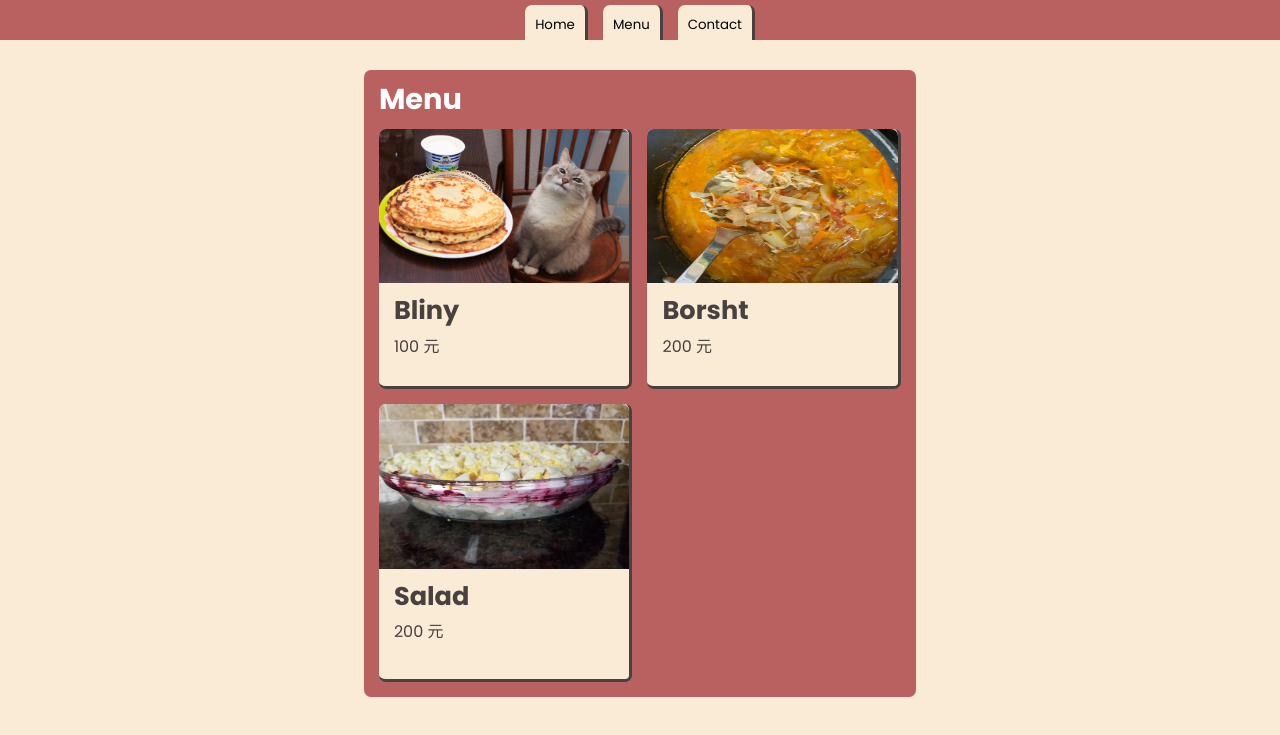
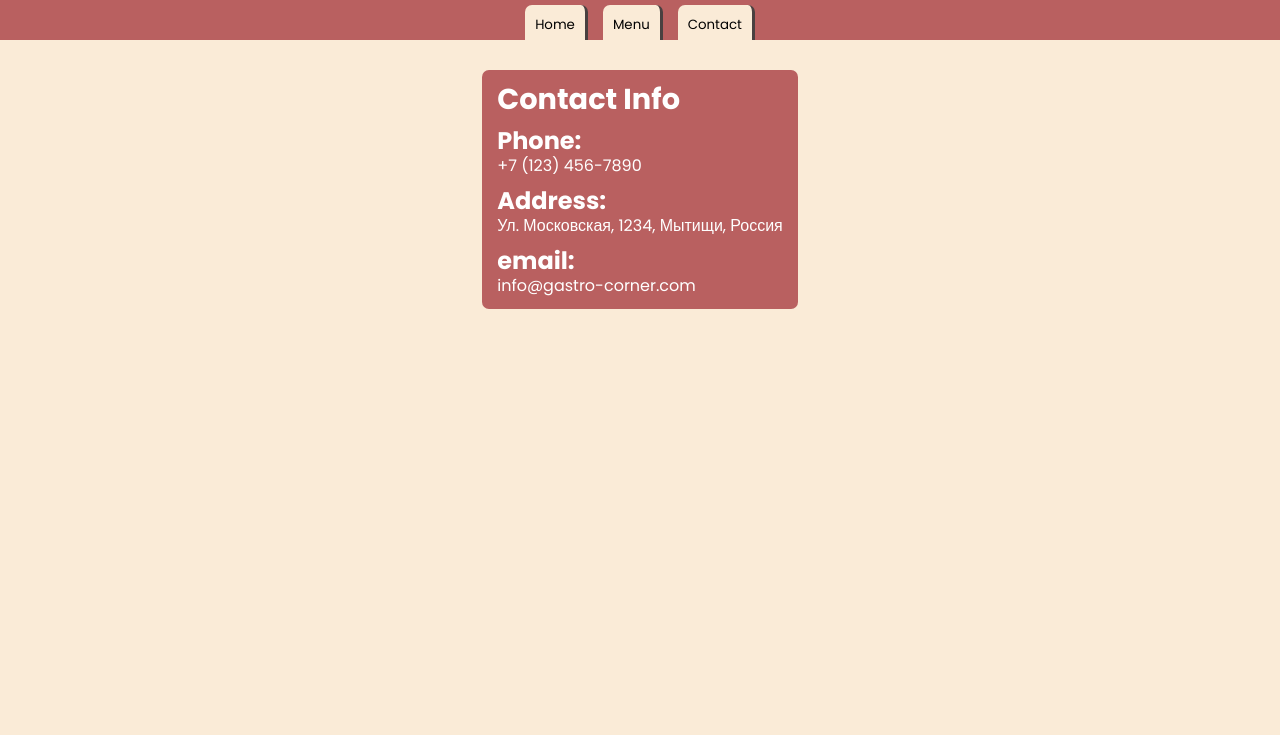
Before and after one commit to Mono0087/Restaurant-Page, a website built with webpack: page dist/index.html in a window 1280 px wide. Shown: the part 65-800 px from the top of the page. Built offline with nearby package versions, Linux system fonts and the light colour scheme; files whose address does not match are found by name.

Commit message:
Add contact info

```diff
--- a/src/SCSS/style.scss
+++ b/src/SCSS/style.scss
@@ -98,7 +98,7 @@ main {
     font-weight: 700;
   }
   h3 {
-    font-size: 1.6rem;
+    font-size: 1.5rem;
     font-weight: 700;
   }
   > div {
@@ -163,4 +163,16 @@ main {
       }
     }
   }
+  #contact-info {
+    #info_container{
+        display: flex;
+        flex-direction: column;
+        gap: 15px;
+        h3{
+          margin-bottom: 5px;
+        }
+        a{
+        }
+    }
+  }
 }
--- /dev/null
+++ b/src/app/contact-module.js
@@ -0,0 +1,30 @@
+import { createElement } from "./utils/createElement"
+
+export function loadContactModule() {
+    const main = document.querySelector('main')
+    const contactInfo = createElement('div', null, 'contact-info')
+    const h2 = createElement('h2', null, null, 'Contact Info')
+    const infoContainer = createElement('div', null, 'info_container')
+
+    const phoneInfo = createElement('div', null, 'phone-info')
+    const h3Phone = createElement('h3', null, null, 'Phone:')
+    const phone = createElement('a', null, null, '+7 (123) 456-7890')
+    phone.href = 'tel:+7123456-7890'
+    phoneInfo.append(h3Phone, phone)
+
+    const addressInfo = createElement('div', null, 'address-info')
+    const h3Address = createElement('h3', null, null, 'Address:')
+    const address = createElement('a', null, null, 'Ул. Московская, 1234, Мытищи, Россия')
+    address.href = 'https://www.google.com/maps/@61.1092459,28.5712777,5.9z?entry=ttu'
+    addressInfo.append(h3Address, address)
+
+    const emailInfo = createElement('div', null, 'email-info')
+    const h3email = createElement('h3', null, null, 'email:')
+    const email = createElement('a', null, null, 'info@gastro-corner.com')
+    email.href = 'mailto: info@gastro-corner.com'
+    emailInfo.append(h3email, email)
+
+    infoContainer.append(phoneInfo, addressInfo, emailInfo)
+    contactInfo.append(h2, infoContainer)
+    main.append(contactInfo)
+}
--- a/src/index.js
+++ b/src/index.js
@@ -3,9 +3,10 @@ import { createElement } from "./app/utils/createElement"
 import { loadHeader } from "./app/header"
 import { loadHomeModule } from "./app/home-module"
 import { loadMenuModule } from "./app/menu-module"
+import { loadContactModule } from "./app/contact-module"
 import "./SCSS/style.scss"
 
 loadHeader()
 const main = createElement('main')
 document.querySelector('#content').append(main)
-loadMenuModule()
+loadContactModule()
```
Also changed, not shown: dist/index.html, dist/main.75bf8408dfede6beacb4.bundle.js (deleted), dist/main.c52f12cb1e3d1c498624.bundle.js (added), 2 other files.
